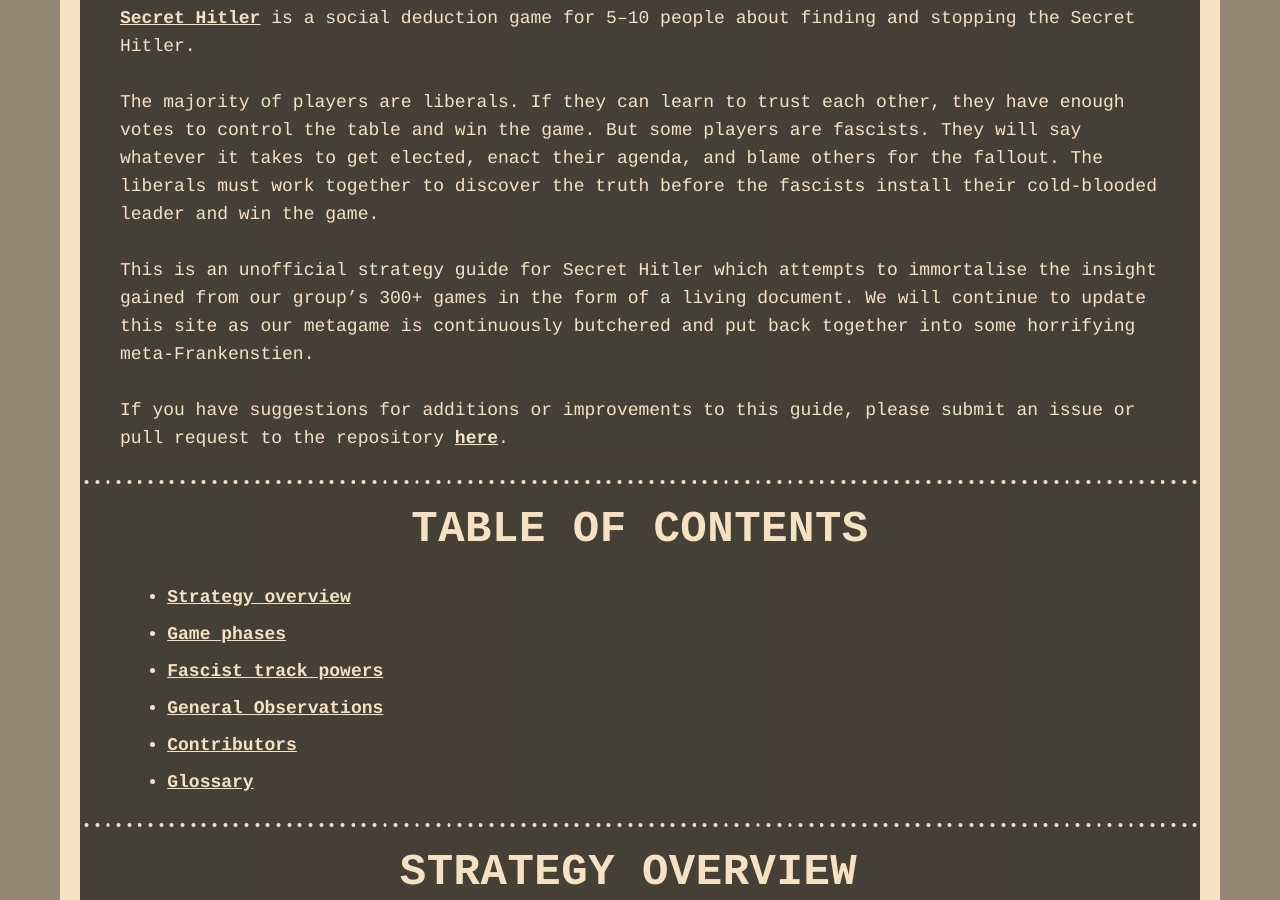
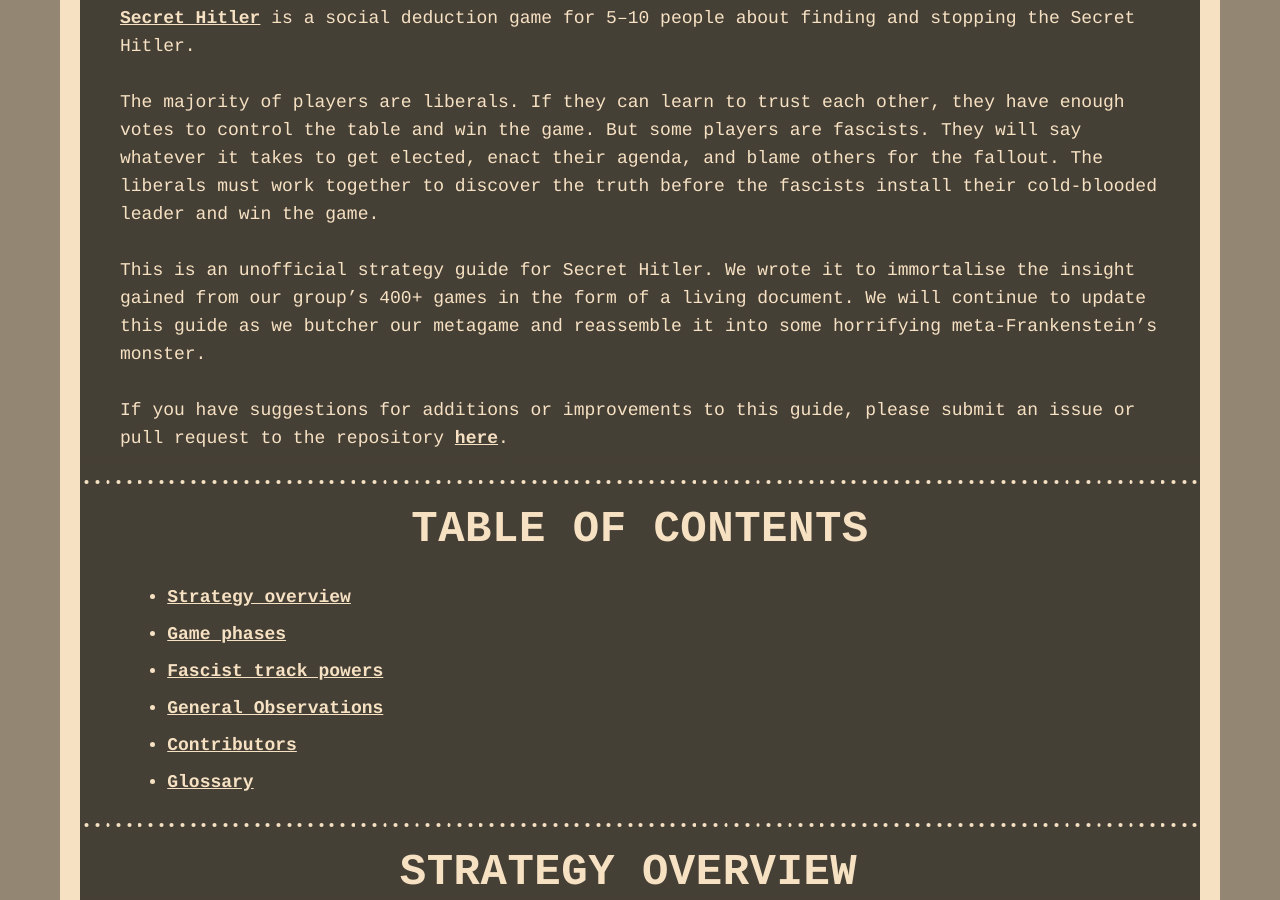
Before and after one commit to TartanLlama/secret-hitler-strategies, a Jekyll site: the page built from index.md, in a window 1280 px wide and 900 px high, scrolled down 301 px. Built offline with Jekyll 4.4.1, drawn with Linux system fonts in a browser that asks for light colours; nearby versions of some CDN libraries.

Commit message:
Update introduction text

```diff
--- a/index.md
+++ b/index.md
@@ -9,7 +9,7 @@
 
 The majority of players are liberals. If they can learn to trust each other, they have enough votes to control the table and win the game. But some players are fascists. They will say whatever it takes to get elected, enact their agenda, and blame others for the fallout. The liberals must work together to discover the truth before the fascists install their cold-blooded leader and win the game.
 
-This is an unofficial strategy guide for Secret Hitler which attempts to immortalise the insight gained from our group's 300+ games in the form of a living document. We will continue to update this site as our metagame is continuously butchered and put back together into some horrifying meta-Frankenstien.
+This is an unofficial strategy guide for Secret Hitler. We wrote it to immortalise the insight gained from our group's 400+ games in the form of a living document. We will continue to update this guide as we butcher our metagame and reassemble it into some horrifying meta-Frankenstein's monster.
 
 If you have suggestions for additions or improvements to this guide, please submit an issue or pull request to the repository [here](https://github.com/TartanLlama/secret-hitler-strategies).
 
```
